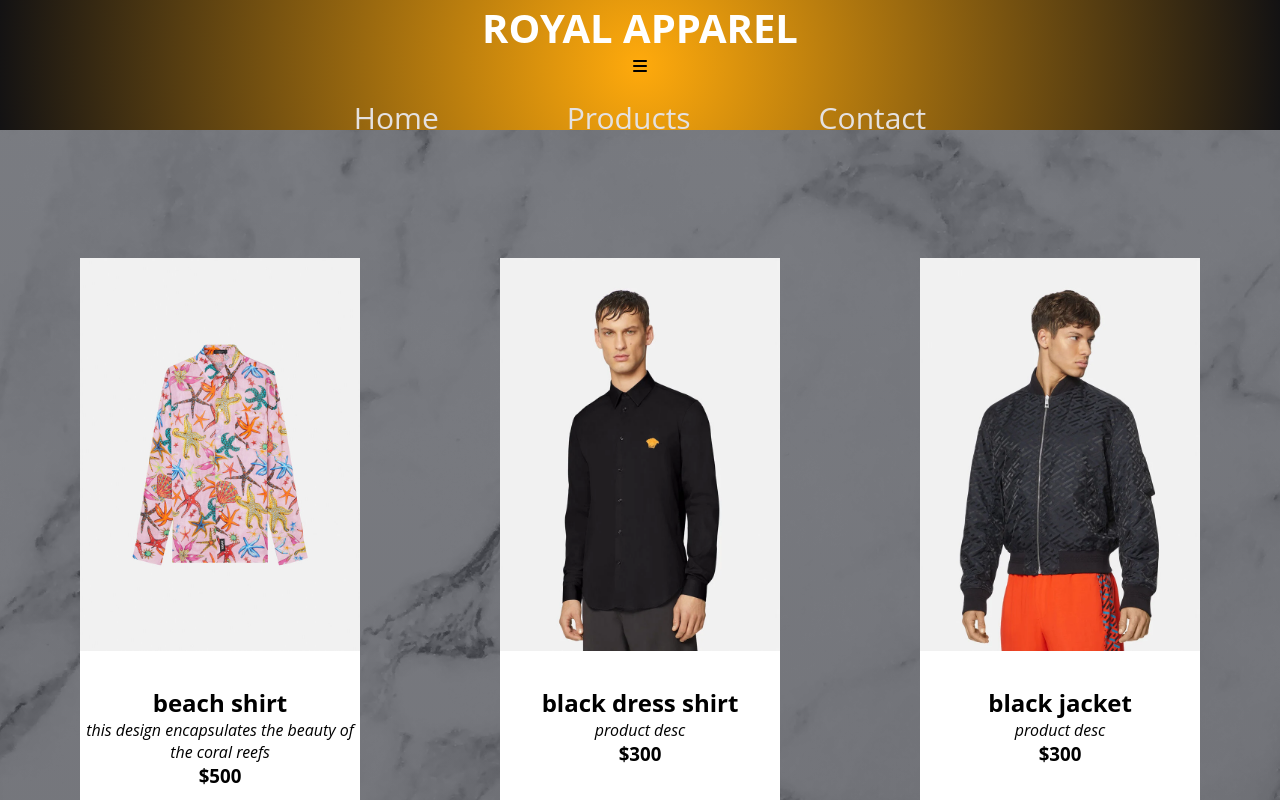
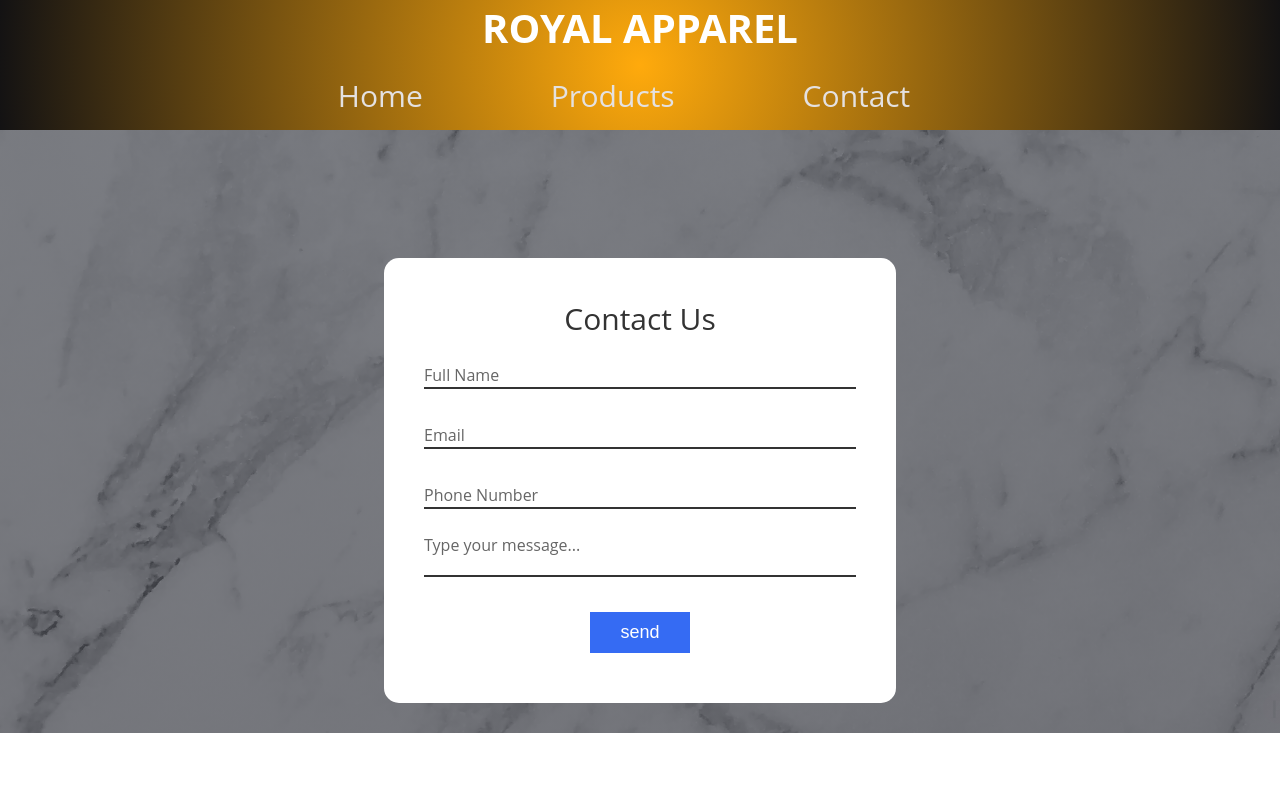
Before and after one commit to winston1337/Ecommerce-Version-2, a React (Create React App) app: page /contact in a window 1280 px wide. Shown: the top 800 px of the page. Built offline with nearby package versions, Linux system fonts and the light colour scheme.

Commit message:
completed router dom and added contact

```diff
--- a/src/App.css
+++ b/src/App.css
@@ -56,3 +56,72 @@
   color: #fff;
   transition: 200ms ease-in;
 }
+
+.contactForm
+{
+  width: 40%;
+  padding: 40px;
+  background: white;
+  border-radius: 15px;
+  margin-bottom: 30px;
+}
+.contactForm h2
+{
+  font-size: 30px;
+  color: #333;
+  font-weight: 500;
+}
+.contactForm .inputBox
+{
+  position: relative;
+  width: 100%;
+  margin-top: 10px;
+}
+.contactForm .inputBox input,
+.contactForm .inputBox textarea
+{
+  width: 100%;
+  padding: 5px 0;
+  font-size: 16px;
+  margin: 10px 0;
+  border: none;
+  border-bottom: 2px solid #333;
+  outline: none;
+  resize: none;
+}
+.contactForm .inputBox span
+{
+position: absolute;
+left: 0;
+padding: 5px 0;
+font-size: 16px;
+margin: 10px 0;
+pointer-events: none;
+transition: 0.5s;
+color: #666;
+}
+.contactForm .inputBox input:focus ~ span,
+.contactForm .inputBox input:valid ~ span,
+.contactForm .inputBox textarea:focus ~ span,
+.contactForm .inputBox textarea:valid ~ span
+{
+  color: #e91e63;
+  font-size: 12px;
+  transform: translateY(-20px);
+  overflow: hidden;
+}
+.contactForm .inputBox input[type="submit"]
+{
+  width: 100px;
+  background: #356bf3;
+  color: white;
+  border: none;
+  cursor: pointer;
+  padding: 10px;
+  font-size: 18px;
+}
+.inputBox input[type="submit"]:hover {
+  background: rgb(187, 23, 209);
+  color: #fff;
+  transition: 200ms ease-in;
+}
--- a/src/App.js
+++ b/src/App.js
@@ -8,82 +8,90 @@ import Contact from './components/Contact';
 
 function App() {
   return (
-    // <Router>
-    //   <Routes>
-    //     <Route path="/" element={<Home/>} />
-    //     <Route path="/products" element={<Product/>} />
-    //     <Route path="/contact" element={<Contact/>} />
-    //   </Routes>
-    // </Router>
-
-
-
+    <Router>
       <div className="App">
-      <Header/>
-      <FooterContainer/>
+      <Header/> <FooterContainer/>
       <div className="cards">
-     <Product
+      <Routes>
+        <Route path="/" element={<Home/>} />
+        <Route path="/products" element={<><Product
       src="/products/beach-shirt1.jpg"
       name="beach shirt"
       desc="this design encapsulates the beauty of the coral reefs"
       price="$500"/>
+
       <Product
       src="/products/black-dress-shirt.jpg"
       name="black dress shirt"
       desc="product desc"
       price="$300"/>
+
       <Product
       src="/products/black-jacket1.jpg"
       name="black jacket"
       desc="product desc"
       price="$300"/>
+
       <Product
       src="/products/blue-blazer1.jpg"
       name="blue blazer"
       desc="product desc"
       price="$300"/>
+
       <Product
       src="/products/bomber-jacket1.jpg"
       name="bomber jacket"
       desc="product desc"
       price="$300"/>
+
       <Product
       src="/products/chain-blouson1.jpg"
       name="chain blouson"
       desc="product desc"
       price="$300"/>
+
       <Product
       src="/products/gold-shirt1.jpg"
       name="gold shirt"
       desc="product desc"
       price="$300"/>
+
       <Product
       src="/products/gray-tshirt1.jpeg"
       name="gray t shirt"
       desc="product desc"
       price="$300"/>
+
       <Product
       src="/products/renaissance-jacket1.jpg"
       name="renaissance jacket"
       desc="product desc"
       price="$300"/>
+
       <Product
       src="/products/stripe-shirt1.jpg"
       name="stripe shirt"
       desc="product desc"
       price="$300"/>
+
       <Product
       src="/products/white-button1.jpg"
       name="white button-up shirt"
       desc="product desc"
       price="$300"/>
+
       <Product
       src="/products/white-tshirt1.jpeg"
       name="white t shirt"
       desc="product desc"
       price="$300"/>
+      </>} />
+        <Route path="/contact" element={<Contact/>} />
+      </Routes>
       </div>
       </div>
+    </Router>
+
   );
 }
 
--- a/src/components/Button.css
+++ b/src/components/Button.css
@@ -0,0 +1,43 @@
+:root {
+    --primary: #3acbf7;
+
+}
+
+.btn {
+    padding: 8px 20px;
+    border-radius: 4px;
+    outline: none;
+    border: none;
+    cursor: pointer;
+}
+.btn:hover {
+    padding: 8px 20px;
+    transition: all 0.3s ease-out;
+    background: #fff;
+    color: #6568F4;
+    transition: 250ms;
+}
+
+.btn--primary {
+    background-color: var(--primary);
+}
+.btn--outline {
+    background-color: transparent;
+    color: #fff;
+    padding: 8px 20px;
+    border-radius: 4px;
+    border: 1px solid var(--primary);
+    transition: all 0.3s ease-out;
+}
+.btn--medium {
+    padding: 8px 20px;
+    border-radius: 4px;
+    font-size: 18px;
+    color: #fff;
+}
+.btn--large {
+    padding: 12px 26px;
+    border-radius: 4px;
+    font-size: 20px;
+    color: #fff;
+}
--- a/src/components/Button.jsx
+++ b/src/components/Button.jsx
@@ -0,0 +1,31 @@
+import React from 'react';
+import './Button.css';
+
+const styles = [
+    'btn--primary',
+    'btn--outline',
+
+]
+
+const sizes = [
+    'btn--medium',
+    'btn--large',
+]
+
+export const Button = ({
+    children,
+    type,
+    onClick,
+    buttonStyle,
+    buttonSize
+}) => {
+    const checkButtonStyle = styles.includes(buttonStyle) ? buttonStyle : styles[0]
+
+    const checkButtonSizes = sizes.includes(buttonSize) ? buttonSize : sizes[0]
+
+    return(
+        <button className={`btn ${checkButtonStyle} ${checkButtonSizes}`} onClick={onClick} type={type}>
+            {children}
+        </button>
+    )
+}
--- a/src/components/Contact.jsx
+++ b/src/components/Contact.jsx
@@ -1,9 +1,46 @@
 import React from 'react';
+import '../App.css';
 
-function Contact() {
+
+function Contact(props) {
   return (
-    <div>THIS IS THE CONTACT PAGE</div>
-  )
+    <section class="contactForm">
+    <form>
+      <h2>Contact Us</h2>
+      <label>
+      <div class="inputBox">
+        <input type="text" name="fullName" required="required"></input>
+        <span>Full Name</span>
+      </div>
+      </label>
+
+      <label>
+      <div class="inputBox">
+        <input type="text" name="email" required="required"></input>
+        <span>Email</span>
+      </div>
+      </label>
+
+      <label>
+        <div class="inputBox">
+          <input type="text" name="Number" required="required"></input>
+          <span>Phone Number</span>
+        </div>
+        </label>
+
+      <label class="inputBox">
+        <textarea required="required"></textarea>
+        <span>Type your message...</span>
+      </label>
+      <div class="inputBox">
+        <label for="name"></label>
+        <input type="submit" name="enter" value="send" id="name"></input>
+      </div>
+    </form>
+
+  </section>
+
+  );
 }
 
 export default Contact;
--- a/src/components/Home.jsx
+++ b/src/components/Home.jsx
@@ -1,4 +1,5 @@
 import React from 'react';
+import '../App.css';
 
 function Home() {
   return (
--- a/src/components/Navbar/Header.css
+++ b/src/components/Navbar/Header.css
@@ -31,3 +31,24 @@
     transition: 200ms ease-in;
     text-shadow: 0px 0px 5px white;
 }
+.nav-menu {
+    display: grid;
+    grid-template-columns: repeat(5, auto);
+    grid-gap: 10px;
+    list-style: none;
+    text-align: center;
+    width: 70vw;
+    justify-content: end;
+    margin-right: 2rem;
+}
+
+
+.fa-bars {
+    color: #fff;
+}
+.fa-xmark {
+    color: #fff;
+}
+.menu-icon {
+    display: none;
+}
--- a/src/components/Navbar/Header.jsx
+++ b/src/components/Navbar/Header.jsx
@@ -1,6 +1,7 @@
 import React from 'react';
 import {MenuItems} from './MenuItems';
 import './Header.css';
+import { Button } from '../Button';
 
 class Navbar extends React.Component {
     state = {clicked : false}
@@ -16,7 +17,7 @@ class Navbar extends React.Component {
                 <div className="menu-icon" onClick={this.handleClick}>
                     <i className={this.state.clicked ? 'fa-solid fa-xmark' : 'fa-solid fa-bars'}></i>
                 </div>
-                <ul>
+                <ul className={this.state.clicked ? 'nav-menu active' : 'nav-menu'}>
                     {MenuItems.map((item, index) => {
                         return (
                             <ul>
--- a/src/components/Navbar/MenuItems.jsx
+++ b/src/components/Navbar/MenuItems.jsx
@@ -1,18 +1,19 @@
 export const MenuItems = [
     {
         title: 'Home',
-        url: '#',
+        url: '/',
         cName: 'nav-links'
     },
     {
         title: 'Products',
-        url: '#',
+        url: '/products',
         cName: 'nav-links'
     },
     {
         title: 'Contact',
-        url: '#',
+        url: '/contact',
         cName: 'nav-links'
     },
 
+
 ];
```
Lines whose indentation alone changed are shown as unchanged.
